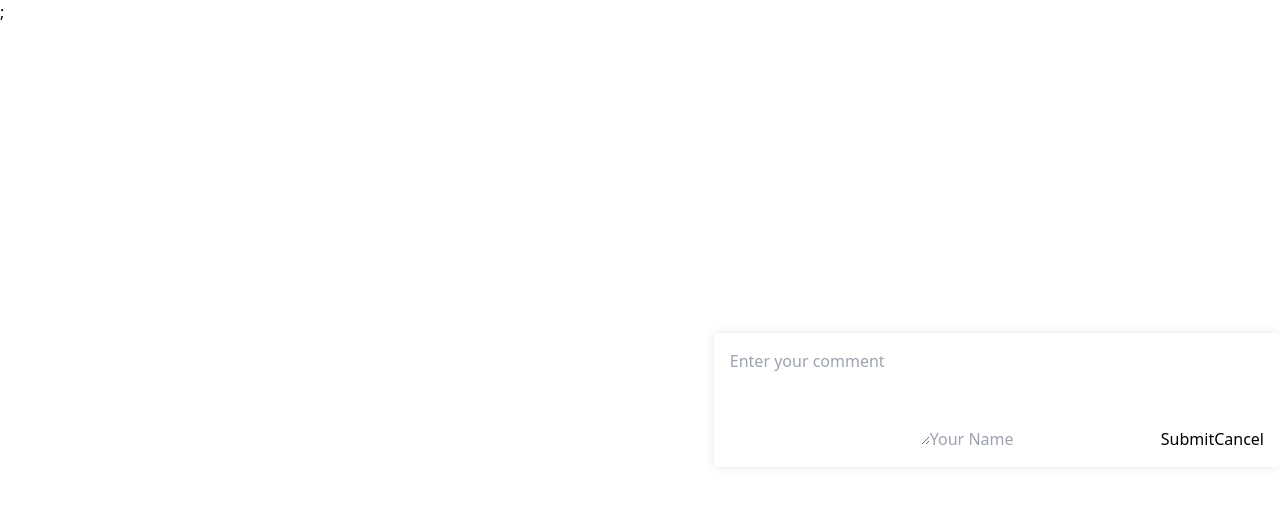
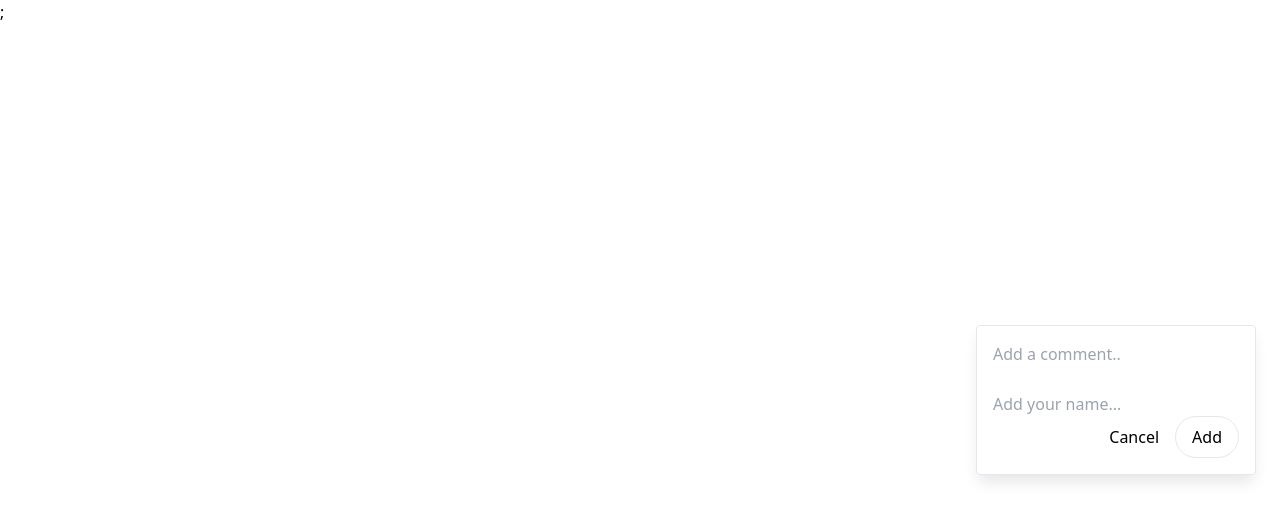
Before and after one commit to thatgirldorian/dev-blog, a Next.js app in the folder blog-fe/: page /CommentDialog in a window 1280 px wide. Shown: the top 520 px of the page. Built offline with nearby package versions, Linux system fonts and the light colour scheme.

Commit message:
Added styles for Preview mode & commenting

```diff
--- a/blog-fe/pages/CommentDialog.tsx
+++ b/blog-fe/pages/CommentDialog.tsx
@@ -1,5 +1,7 @@
 import React, { useState } from 'react';
 import axios from 'axios';
+import { Send } from 'react-ionicons';
+import { CloseCircle } from 'react-ionicons';
 
 const CommentDialog = ({ onClose, postId, onSubmit, start, end }) => {
   const [commentContent, setCommentContent] = useState('');
@@ -52,28 +54,47 @@ const CommentDialog = ({ onClose, postId, onSubmit, start, end }) => {
         transform: 'translateY(-50%)',
         background: '#fff',
         padding: '16px',
-        boxShadow: '0 0 10px rgba(0, 0, 0, 0.1)',
+        border: '1px solid #e2e8f0',
+        boxShadow: '0px 10px 15px -3px rgba(0, 0, 0, 0.1)',
         borderRadius: '4px',
+        display: 'flex',
+        flexDirection: 'column',
+        width: '280px',
+        height: '150px',
+        marginRight: '24px',
       }}
     >
       {/* Add your comment input field and submit button here */}
       <textarea
         rows={4}
-        placeholder='Enter your comment'
+        placeholder='Add a comment..'
         value={commentContent}
         onChange={(e) => setCommentContent(e.target.value)}
+        style={{ outline: 'none', border: 'none', resize: 'none' }}
       ></textarea>
 
       {/* Add your comment input field and submit button here */}
       <input
         type='text'
-        placeholder='Your Name'
+        placeholder='Add your name...'
         value={authorName}
         onChange={(e) => setAuthorName(e.target.value)}
+        style={{ outline: 'none', border: 'none' }}
       />
 
-      <button onClick={handleCommentSubmit}>Submit</button>
-      <button onClick={onClose}>Cancel</button>
+      <div>
+        <div
+          style={{ display: 'flex', justifyContent: 'flex-end', gap: '16px' }}
+        >
+          <button onClick={onClose}>Cancel</button>
+          <button
+            className='border border-slate-200 rounded-full py-2 px-4'
+            onClick={handleCommentSubmit}
+          >
+            Add
+          </button>
+        </div>
+      </div>
     </div>
   );
 };
--- a/blog-fe/pages/CommentSidebar.tsx
+++ b/blog-fe/pages/CommentSidebar.tsx
@@ -15,10 +15,12 @@ const CommentSidebar = ({ comment, onClick, isSelected, start, end }) => {
       className={`comment-sidebar ${isSelected ? 'selected' : ''}`}
       onClick={handleCommentClick}
     >
-      <p className='comment-author'>{comment.author}</p>
-      <p className='comment-time'>
-        <TimeAgo datetime={comment.date} />
-      </p>
+      <div className='flex gap-4'>
+        <p className='comment-author'>{comment.author}</p>
+        <p className='comment-time'>
+          <TimeAgo datetime={comment.date} />
+        </p>
+      </div>
       <p className='comment-content'>{comment.content}</p>
     </div>
   );
--- a/blog-fe/pages/EditPost.tsx
+++ b/blog-fe/pages/EditPost.tsx
@@ -10,7 +10,7 @@ import CommentSidebar from './CommentSidebar';
 import axios from 'axios';
 import commentsReducer from '../reducers/commentsReducer';
 import { Button } from './Button';
-import { ArrowBack, PencilOutline } from 'react-ionicons';
+import { ArrowBack } from 'react-ionicons';
 
 const EditPost = ({ postId, postData }) => {
   const router = useRouter();
@@ -334,7 +334,7 @@ const EditPost = ({ postId, postData }) => {
     const toolbarHeight = 50; // Set the desired height of the toolbar
 
     // Calculate the top and left positions of the toolbar to position it near the selected text
-    let top = mouseY - containerTop - toolbarHeight - 10; // Adjust this value to position the toolbar above the selected text
+    let top = mouseY - containerTop - toolbarHeight - 4; // Adjust this value to position the toolbar above the selected text
     let left = mouseX - containerLeft - toolbarWidth / 2;
 
     // Ensure the toolbar is within the container bounds horizontally
@@ -368,7 +368,7 @@ const EditPost = ({ postId, postData }) => {
   }, []);
 
   return (
-    <div className='max-w-[950px] mx-auto my-auto sm:my-0 mt-12 px-4 sm:px-16'>
+    <div className='max-w-[950px] mx-auto my-auto sm:my-0 mt-12 px-4 sm:px-16 relative'>
       <div className='flex items-center  justify-between'>
         <Button
           icon={<ArrowBack />}
@@ -394,15 +394,14 @@ const EditPost = ({ postId, postData }) => {
       <h1 className='text-2xl font-bold py-4'>Edit Blog Post</h1>
 
       {previewMode ? (
-        <div>
-          {/* Add your preview view here */}
-          <h2 className='text-[24px] font-bold my-2'>{post.title}</h2>
+        <div className='mr-48'>
+          <h2 className='text-[30px] font-bold my-2'>{post.title}</h2>
           <p className='text-[18px] text-gray-600 font-medium my-2'>
             {post.author}
           </p>
           <p className='my-4' ref={contentRef} onMouseUp={handleTextSelection}>
             <Highlight
-              matchStyle={{ backgroundColor: 'pink' }}
+              matchStyle={{ backgroundColor: '#b8e2f6' }}
               search={highlightedText
                 .map((segment) =>
                   post.content.slice(segment.start, segment.end)
@@ -488,7 +487,7 @@ const EditPost = ({ postId, postData }) => {
         </div>
       )}
 
-      <div style={{ position: 'relative' }}>
+      <div style={{ position: 'absolute' }}>
         {isToolbarOpen && (
           <Toolbar
             postId={postId}
--- a/blog-fe/pages/Toolbar.tsx
+++ b/blog-fe/pages/Toolbar.tsx
@@ -34,17 +34,15 @@ const Toolbar = ({
   };
 
   return (
-    <div className='toolbar bg-white rounded border border-gray-200 shadow-md mx-4'>
+    <div className='toolbar bg-white rounded border border-gray-200 mx-4'>
       <button className='px-3 py-2 border-r border-gray-200'>Save</button>
-      <button className='px-3 py-2 border-r border-gray-200'>
-        Save as Draft
-      </button>
+
       <button className='px-3 py-2 border-r border-gray-200'>
         Toggle Preview
       </button>
       <button
         onClick={() => handleAddCommentClick()} // Call the handleAddCommentClick function
-        className='px-3 py-2 border-r border-gray-200'
+        className='px-3 py-2'
       >
         Add Comment
       </button>
--- a/blog-fe/pages/_app.tsx
+++ b/blog-fe/pages/_app.tsx
@@ -1,5 +1,6 @@
 import { AppProps } from 'next/app';
 import '../styles/globals.css';
+
 import { BlogProvider } from './contexts/BlogContext';
 
 function App({ Component, pageProps }: AppProps) {
--- a/blog-fe/styles/globals.css
+++ b/blog-fe/styles/globals.css
@@ -15,34 +15,24 @@ header {
   min-height: 450px;
 }
 
-/* CSS for Highlighted Text */
 ::selection {
-  background-color: #f6e05e; /* Yellow background color for selected text */
-  color: #000000; /* Black text color for selected text */
+  background-color: #b8e2f6;
+  color: #000000;
 }
 
-/* CSS for Toolbar */
 .toolbar {
-  background-color: whitesmoke; /* White background for the toolbar */
-  color: #000000; /* Black text color for toolbar items */
-  border: 1px solid #e2e8f0; /* Grey 200 border around the toolbar */
-  box-shadow: 0 2px 4px rgba(0, 0, 0, 0.1); /* Box shadow for the toolbar */
-}
-
-.toolbar button {
-  margin: 2px; /* Spacing between toolbar items */
+  background-color: #fff;
+  color: #000000;
+  font-size: 14px;
+  border: 1px solid #e2e8f0;
+  border-radius: 8px;
+  box-shadow: 0px 10px 15px -3px rgba(0, 0, 0, 0.1);
 }
 
 .toolbar button:hover {
-  background-color: pink; /* Spacing between toolbar items */
+  background-color: #e2e8f0;
 }
 
-/* CSS for Divider */
-.toolbar button:not(:last-child) {
-  border-right: 1px solid #e2e8f0; /* Grey 200 divider after each toolbar item */
-}
-
-/* Add this CSS to your existing styles or create a new CSS file */
 .comment-sidebar-container {
   position: fixed;
   top: 50%;
@@ -52,30 +42,21 @@ header {
 }
 
 .comment-sidebar {
-  background-color: #f8f8f8;
-  padding: 8px;
-  margin-bottom: 12px; /* Add margin between each comment sidebar */
-  border-radius: 4px;
-  box-shadow: 0 0 10px rgba(0, 0, 0, 0.1);
-}
-
-.comment-sidebar {
-  background-color: #f8f8f8;
+  background-color: #fff;
   padding: 8px;
   margin-bottom: 12px;
   border-radius: 4px;
-  box-shadow: 0 0 10px rgba(0, 0, 0, 0.1);
+  box-shadow: 0px 8px 16px 0px rgba(0, 0, 0, 0.1);
 }
 
 .comment-author {
+  font-size: 14px;
   font-weight: bold;
-  margin-bottom: 4px;
 }
 
 .comment-time {
-  color: #777;
+  color: #37352fa6;
   font-size: 12px;
-  margin-bottom: 4px;
 }
 
 .comment-content {
@@ -83,9 +64,8 @@ header {
   line-height: 1.5;
 }
 
-.comment-sidebar.selected {
-  background-color: yellow;
-  font-weight: 400;
+.comment-sidebar {
+  cursor: pointer;
 }
 
 .highlighted-text {
```
